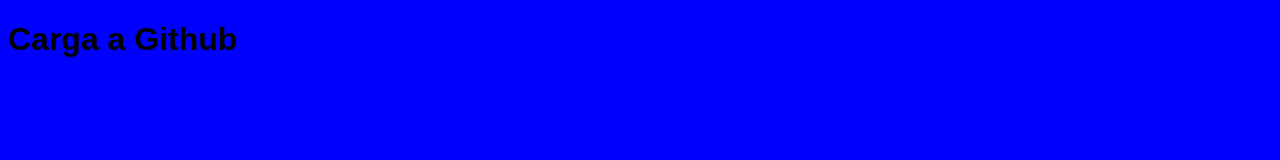
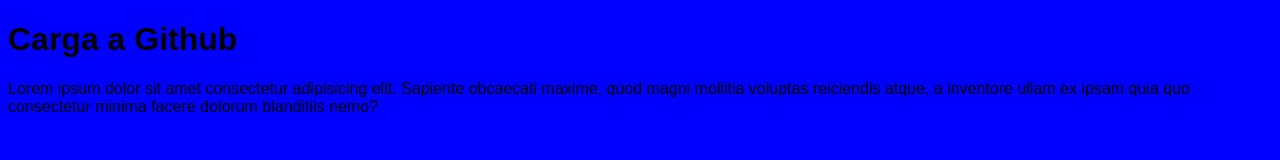
Before and after one commit to francolanda5/clase-31-3, a plain HTML site: page index.html in a window 1280 px wide. Drawn offline with Linux system fonts and the light colour scheme.

Commit message:
Cambio subtitulo y parrafo

```diff
--- a/index.html
+++ b/index.html
@@ -1,13 +1,17 @@
 <!DOCTYPE html>
 <html lang="en">
+
 <head>
     <meta charset="UTF-8">
     <meta name="viewport" content="width=device-width, initial-scale=1.0">
     <title>Clase2</title>
     <link rel="stylesheet" href="style.css">
 </head>
+
 <body>
     <h1> Carga a Github </h1>
+    <p>Lorem ipsum dolor sit amet consectetur adipisicing elit. Sapiente obcaecati maxime, quod magni mollitia voluptas
+        reiciendis atque, a inventore ullam ex ipsam quia quo consectetur minima facere dolorum blanditiis nemo?</p>
+</body>
 
-</body>
 </html>
```
